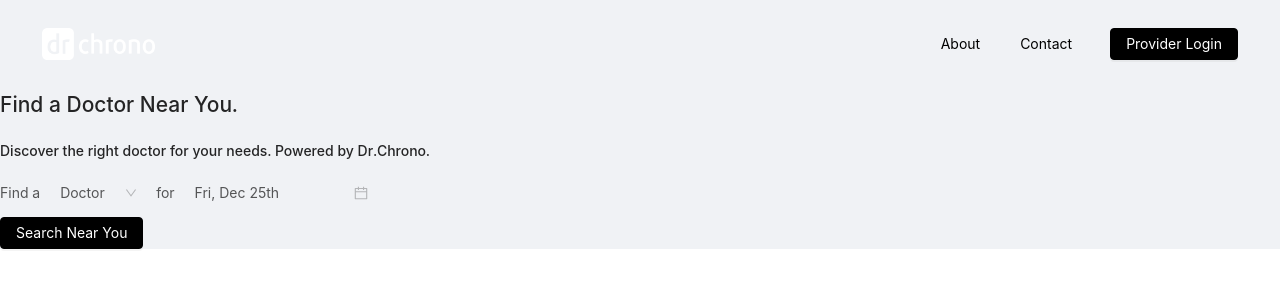
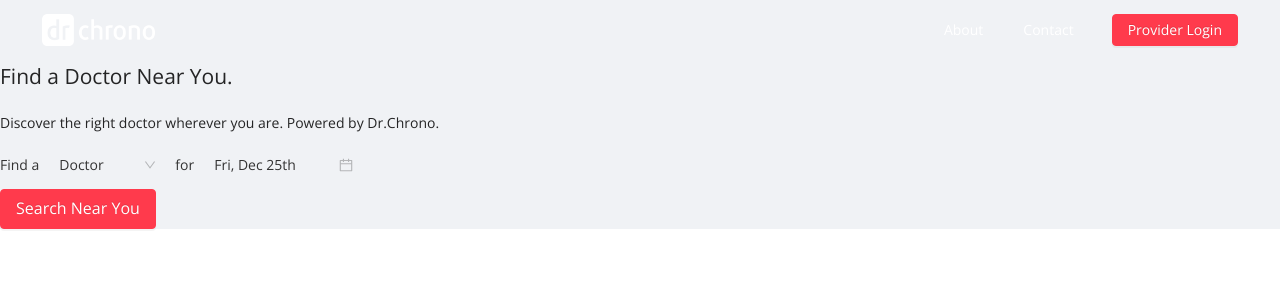
Before and after one commit to frankfka/DrChronoDiscover, a Next.js app: page / in a window 1280 px wide. Shown: the top 300 px of the page. Built offline with nearby package versions, Linux system fonts and the light colour scheme.

Commit message:
styling for home page

```diff
--- /dev/null
+++ b/components/NavBar.tsx
@@ -0,0 +1,31 @@
+import './Navbar.scss';
+
+import { Button, Row, Space } from 'antd';
+import React from 'react';
+
+interface NavBarProps {
+  inverted?: boolean;
+}
+
+export default function NavBar({ inverted }: NavBarProps): JSX.Element {
+  return (
+    <Row
+      style={{ padding: '1em 3em' }}
+      className={inverted ? 'navbar-inverted' : 'navbar'}
+    >
+      <img
+        src={inverted ? '/images/logo.png' : '/images/logo_dark.png'}
+        alt="Logo"
+        height="32"
+      />
+      <div style={{ flexGrow: 1 }} />
+      <Space>
+        <Button type="link">About</Button>
+        <Button type="link">Contact</Button>
+        <Button type="primary" style={{ marginLeft: '1em' }}>
+          Provider Login
+        </Button>
+      </Space>
+    </Row>
+  );
+}
--- /dev/null
+++ b/components/Navbar.scss
@@ -0,0 +1,8 @@
+.navbar {
+}
+
+.navbar-inverted {
+  .ant-btn-link {
+    color: white;
+  }
+}
--- a/components/SearchPage/SearchPage.tsx
+++ b/components/SearchPage/SearchPage.tsx
@@ -10,6 +10,7 @@
 import { NearbyApiResponse } from '../../models/api/nearbyApiModels';
 import { AvailableTimesApiResponse } from '../../models/api/availableTimesApiModels';
 import { DateTime } from 'luxon';
+import NavBar from '../NavBar';
 const { Header, Footer, Content } = Layout;
 
 interface SearchPageProps {
@@ -99,9 +100,7 @@
       )}
 
       {/*Main Content*/}
-      <Header style={{ backgroundColor: 'white' }}>
-        <h1>Search</h1>
-      </Header>
+      <NavBar />
       <div style={{ padding: 5, backgroundColor: 'lightgray' }}>
         <AppointmentSearchBar
           searchDateProps={{
--- a/pages/_app.tsx
+++ b/pages/_app.tsx
@@ -1,5 +1,5 @@
+import '../styles/antd.custom.less';
 import '../styles/globals.scss';
-import '../styles/antd.custom.less';
 
 import type { AppProps } from 'next/app';
 import { QueryClient, QueryClientProvider } from 'react-query';
--- a/pages/index.tsx
+++ b/pages/index.tsx
@@ -7,23 +7,8 @@
 import AppointmentDatePicker, {
   AppointmentDatePickerProps,
 } from '../components/DatePicker';
+import NavBar from '../components/NavBar';
 const { Content } = Layout;
-
-function HomeHeaderNav(): JSX.Element {
-  return (
-    <Row style={{ padding: '2em 3em' }}>
-      <img src="/images/logo.png" alt="Logo" height="32" />
-      <div style={{ flexGrow: 1 }} />
-      <Space>
-        <Button type="link">About</Button>
-        <Button type="link">Contact</Button>
-        <Button type="primary" style={{ marginLeft: '1em' }}>
-          Provider Login
-        </Button>
-      </Space>
-    </Row>
-  );
-}
 
 interface HomeSearchBarProps {
   searchDateProps: AppointmentDatePickerProps;
@@ -32,7 +17,7 @@
 function HomeSearchTypeSelect(): JSX.Element {
   const items = ['Doctor', 'Dentist'];
   return (
-    <MockSelect mockOptions={items} bordered={false} style={{ width: 100 }} />
+    <MockSelect mockOptions={items} bordered={false} style={{ width: 120 }} />
   );
 }
 
@@ -51,7 +36,7 @@
 
 function HomeSearchBar({ searchDateProps }: HomeSearchBarProps): JSX.Element {
   return (
-    <Row>
+    <Row className={'search-splash-search-bar'}>
       <Space>
         <div>Find a</div>
         <HomeSearchTypeSelect />
@@ -75,11 +60,11 @@
     <Layout className="homePage">
       <Content>
         <div className="searchSplashHeader">
-          <HomeHeaderNav />
+          <NavBar inverted />
           <Space className="searchSplashHeaderContent" direction={'vertical'}>
             <h1>Find a Doctor Near You.</h1>
             <h4>
-              Discover the right doctor for your needs. Powered by Dr.Chrono.
+              Discover the right doctor wherever you are. Powered by Dr.Chrono.
             </h4>
             <HomeSearchBar
               searchDateProps={{
@@ -87,7 +72,12 @@
                 onDateTimeChange: setSearchDate,
               }}
             />
-            <Button type="primary" onClick={onSearchClicked}>
+            <Button
+              type="primary"
+              onClick={onSearchClicked}
+              size={'large'}
+              className={'search-splash-cta'}
+            >
               Search Near You
             </Button>
           </Space>
--- a/styles/Home.module.scss
+++ b/styles/Home.module.scss
@@ -18,5 +18,37 @@
     text-align: center;
     margin: auto;
     padding-bottom: 20vh; // Shift a bit up from center
+    color: darken(#fff, 20%);
+
+    h1 {
+      font-size: 4em;
+      font-weight: bold;
+      color: #fff;
+      margin: 0;
+    }
+
+    h4 {
+      font-size: 1.4em;
+      color: darken(#fff, 20%);
+    }
+
+    .search-splash-cta {
+      margin-top: 1em;
+      font-size: 1.4em;
+      height: auto;
+    }
+
+    .search-splash-search-bar {
+      font-size: 1.2em !important;
+      justify-content: center;
+      .ant-select-selection-item, .ant-picker-input input {
+        color: white;
+        font-weight: bold;
+        font-size: 1.2em !important;
+      }
+      .ant-select-arrow, .ant-picker-suffix {
+        color: white;
+      }
+    }
   }
 }
--- a/styles/antd.custom.less
+++ b/styles/antd.custom.less
@@ -1,15 +1,19 @@
 @import "~antd/dist/antd.less";
 
-@primary-color: #000; // primary color for all components
-@link-color: #000; // link color
+@primary-color: #ff3a4c; // primary color for all components
+@link-color: #ff3a4c; // link color
 @success-color: #52c41a; // success state color
 @warning-color: #faad14; // warning state color
 @error-color: #f5222d; // error state color
 @font-size-base: 14px; // major text font size
 @heading-color: rgba(0, 0, 0, 0.85); // heading text color
-@text-color: rgba(0, 0, 0, 0.65); // major text color
-@text-color-secondary: rgba(0, 0, 0, 0.45); // secondary text color
+@text-color: #333; // rgba(0, 0, 0, 0.65); // major text color
+@text-color-secondary: #888; // rgba(0, 0, 0, 0.45); // secondary text color
 @disabled-color: rgba(0, 0, 0, 0.25); // disable state color
 @border-radius-base: 4px; // major border radius
 @border-color-base: #d9d9d9; // major border color
 @box-shadow-base: 0 2px 8px rgba(0, 0, 0, 0.15); // major shadow for layers
+
+// Backgrounds
+@background-color-light: hsv(0, 0, 99%); // background of header and selected item
+@background-color-base: hsv(0, 0, 98%); // Default grey background color
--- a/styles/globals.scss
+++ b/styles/globals.scss
@@ -1,18 +1,11 @@
-// TODO: https://intoli.com/blog/antd-scss-theme-plugin/
-// TODO: https://nextjs.org/learn/basics/assets-metadata-css/styling-tips
+@import url('https://fonts.googleapis.com/css2?family=Open+Sans:wght@400;600&display=swap');
+
 html,
 body {
   padding: 0;
   margin: 0;
-  font-family: -apple-system, BlinkMacSystemFont, Segoe UI, Roboto, Oxygen,
-    Ubuntu, Cantarell, Fira Sans, Droid Sans, Helvetica Neue, sans-serif;
-}
-
-a {
-  color: inherit;
-  text-decoration: none;
 }
 
 * {
-  box-sizing: border-box;
+  font-family: 'Open Sans', sans-serif;
 }
```
Also changed, not shown: public/images/logo_dark.png (added).
